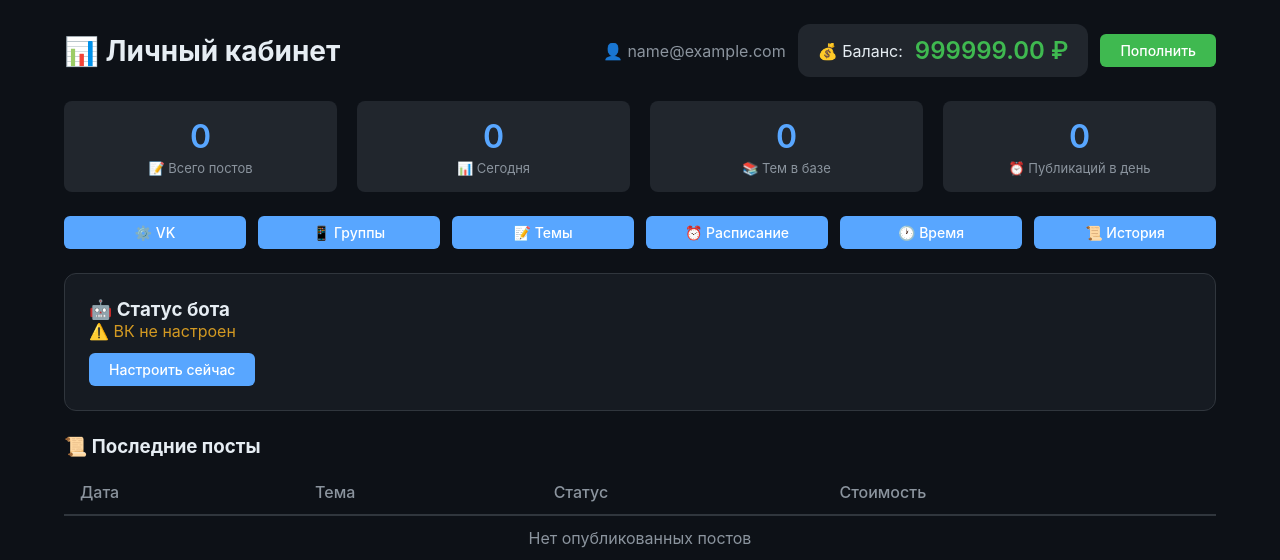
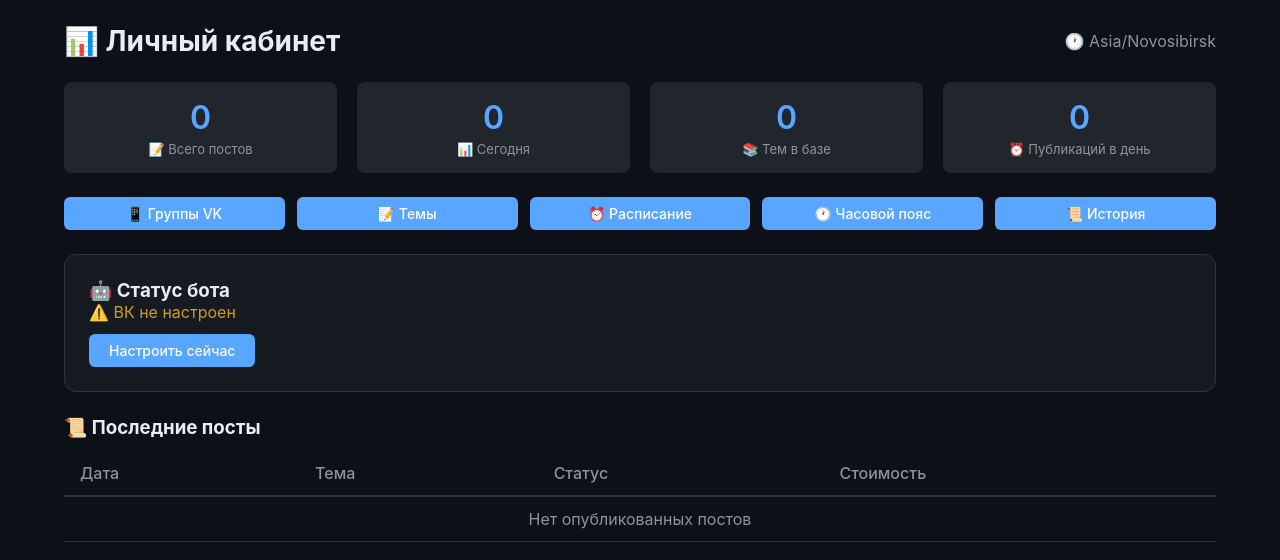
Before and after one commit to teharenda1989-ui/SMM-pilot-TESTY, a Flask app: page /dashboard in a window 1280 px wide. Shown: the part 68-628 px from the top of the page. Run offline with Flask 3, Linux system fonts and the light colour scheme; the visitor is signed in with stand-in values (Sample User, id 1); data comes from the database, SQL or seed files in the repository; data that the repository does not hold is empty.

Commit message:
Update dashboard.html

```diff
--- a/templates/dashboard.html
+++ b/templates/dashboard.html
@@ -6,12 +6,7 @@
 <div style="display: flex; justify-content: space-between; align-items: center; margin-bottom: 24px; flex-wrap: wrap; gap: 12px;">
     <h1 style="font-size: 28px;">📊 Личный кабинет</h1>
     <div style="display: flex; gap: 12px; align-items: center; flex-wrap: wrap;">
-        <span style="color: var(--text-secondary);">👤 {{ session.get('email', '') }}</span>
-        <div class="balance-display">
-            <span>💰 Баланс:</span>
-            <span class="balance-amount">{{ "%.2f"|format(user.balance) }} ₽</span>
-        </div>
-        <a href="{{ url_for('balance') }}" class="btn btn-success">Пополнить</a>
+        <span style="color: var(--text-secondary);">🕐 {{ user.timezone or 'Asia/Novosibirsk' }}</span>
     </div>
 </div>
 
@@ -35,11 +30,10 @@
 </div>
 
 <div style="display: grid; grid-template-columns: repeat(auto-fit, minmax(150px, 1fr)); gap: 12px; margin: 24px 0;">
-    <a href="{{ url_for('settings') }}" class="btn btn-primary" style="text-align: center;">⚙️ VK</a>
-    <a href="{{ url_for('groups') }}" class="btn btn-primary" style="text-align: center;">📱 Группы</a>
+    <a href="{{ url_for('groups') }}" class="btn btn-primary" style="text-align: center;">📱 Группы VK</a>
     <a href="{{ url_for('topics') }}" class="btn btn-primary" style="text-align: center;">📝 Темы</a>
     <a href="{{ url_for('schedule') }}" class="btn btn-primary" style="text-align: center;">⏰ Расписание</a>
-    <a href="{{ url_for('timezone_settings') }}" class="btn btn-primary" style="text-align: center;">🕐 Время</a>
+    <a href="{{ url_for('timezone_settings') }}" class="btn btn-primary" style="text-align: center;">🕐 Часовой пояс</a>
     <a href="{{ url_for('history') }}" class="btn btn-primary" style="text-align: center;">📜 История</a>
 </div>
 
@@ -50,7 +44,7 @@
         <p style="color: var(--text-secondary);">Группа ID: {{ vk_settings.group_id }}</p>
     {% else %}
         <p style="color: var(--warning);">⚠️ ВК не настроен</p>
-        <a href="{{ url_for('settings') }}" class="btn btn-primary" style="margin-top: 12px;">Настроить сейчас</a>
+        <a href="{{ url_for('groups') }}" class="btn btn-primary" style="margin-top: 12px;">Настроить сейчас</a>
     {% endif %}
 </div>
 
```
